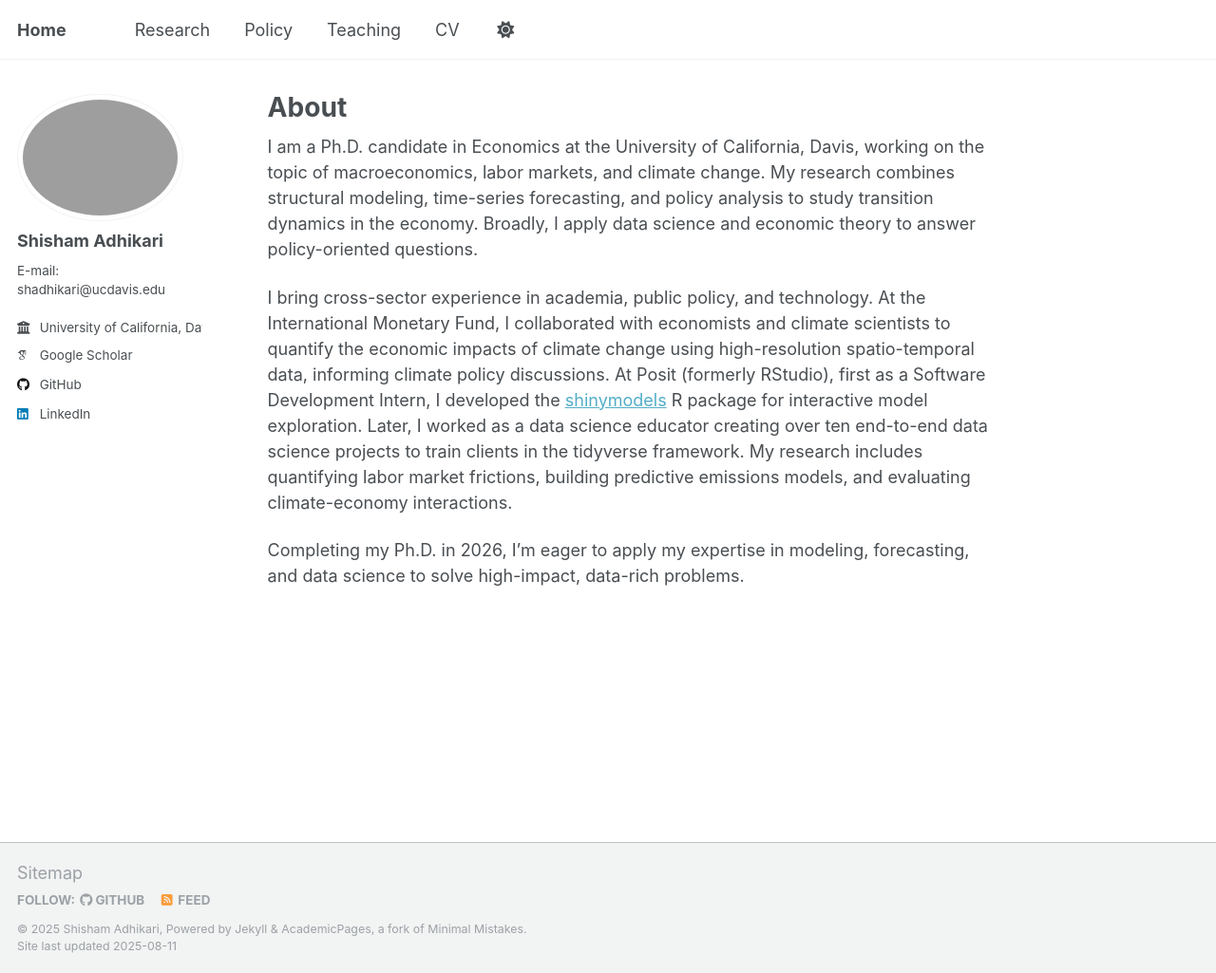
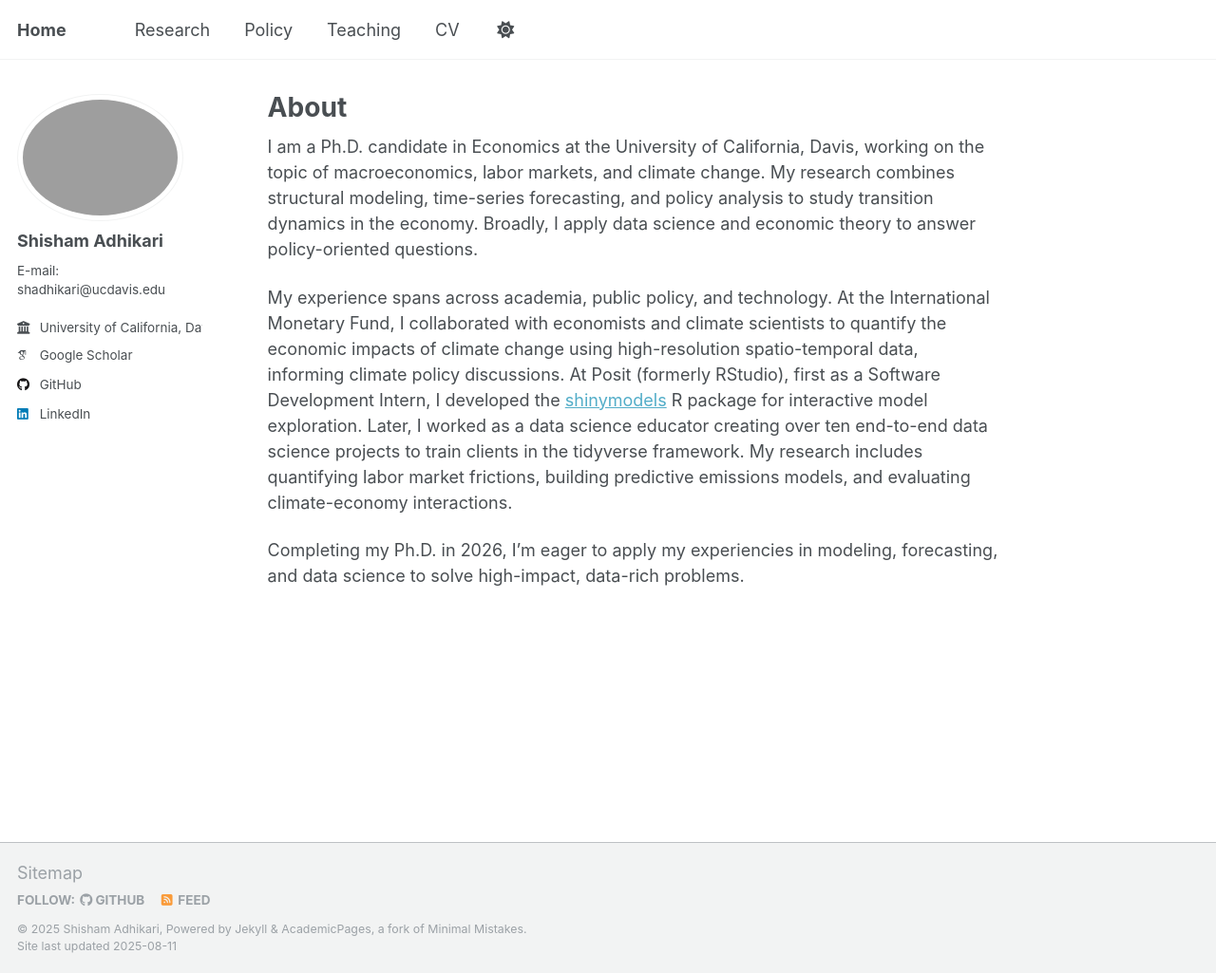
Before and after one commit to adhikars11/shadhikari, a Jekyll site: the page built from _pages/about.md, in a window 1280 px wide and 1025 px high. Shown: the whole window at 95% size. Built offline with Jekyll 4.4.1, drawn with Linux system fonts in a browser that asks for light colours; some web fonts are replaced.

Commit message:
Update about.md

```diff
--- a/_pages/about.md
+++ b/_pages/about.md
@@ -9,6 +9,6 @@ redirect_from:
 
 I am a Ph.D. candidate in Economics at the University of California, Davis, working on the topic of macroeconomics, labor markets, and climate change. My research combines structural modeling, time-series forecasting, and policy analysis to study transition dynamics in the economy. Broadly, I apply data science and economic theory to answer policy-oriented questions.
 
-I bring cross-sector experience in academia, public policy, and technology. At the International Monetary Fund, I collaborated with economists and climate scientists to quantify the economic impacts of climate change using high-resolution spatio-temporal data, informing climate policy discussions. At Posit (formerly RStudio), first as a Software Development Intern, I developed the [shinymodels](https://shinymodels.tidymodels.org/) R package for interactive model exploration. Later, I worked as a data science educator creating over ten end-to-end data science projects to train clients in the tidyverse framework. My research includes quantifying labor market frictions, building predictive emissions models, and evaluating climate-economy interactions.
+My experience spans across academia, public policy, and technology. At the International Monetary Fund, I collaborated with economists and climate scientists to quantify the economic impacts of climate change using high-resolution spatio-temporal data, informing climate policy discussions. At Posit (formerly RStudio), first as a Software Development Intern, I developed the [shinymodels](https://shinymodels.tidymodels.org/) R package for interactive model exploration. Later, I worked as a data science educator creating over ten end-to-end data science projects to train clients in the tidyverse framework. My research includes quantifying labor market frictions, building predictive emissions models, and evaluating climate-economy interactions.
 
-Completing my Ph.D. in 2026, I’m eager to apply my expertise in modeling, forecasting, and data science to solve high-impact, data-rich problems.
+Completing my Ph.D. in 2026, I’m eager to apply my experiencies in modeling, forecasting, and data science to solve high-impact, data-rich problems.
```
